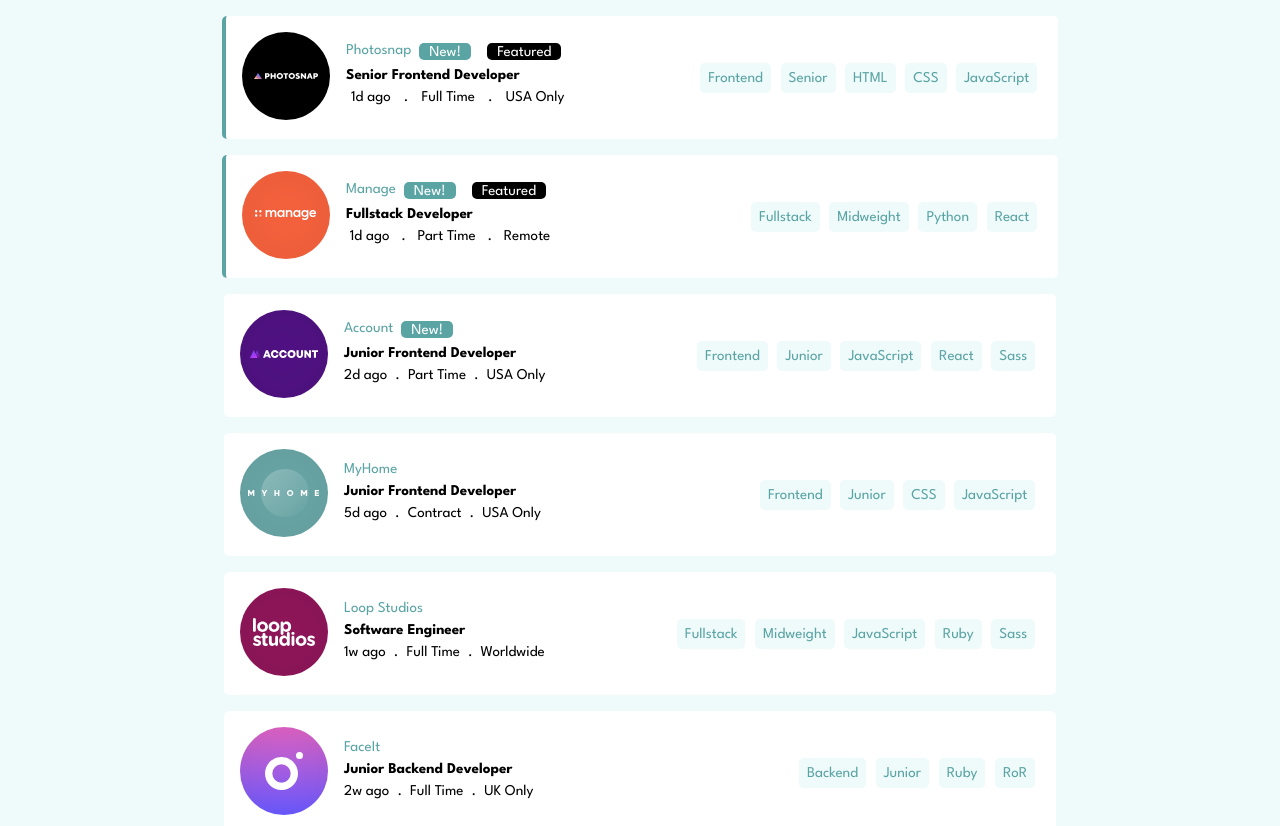
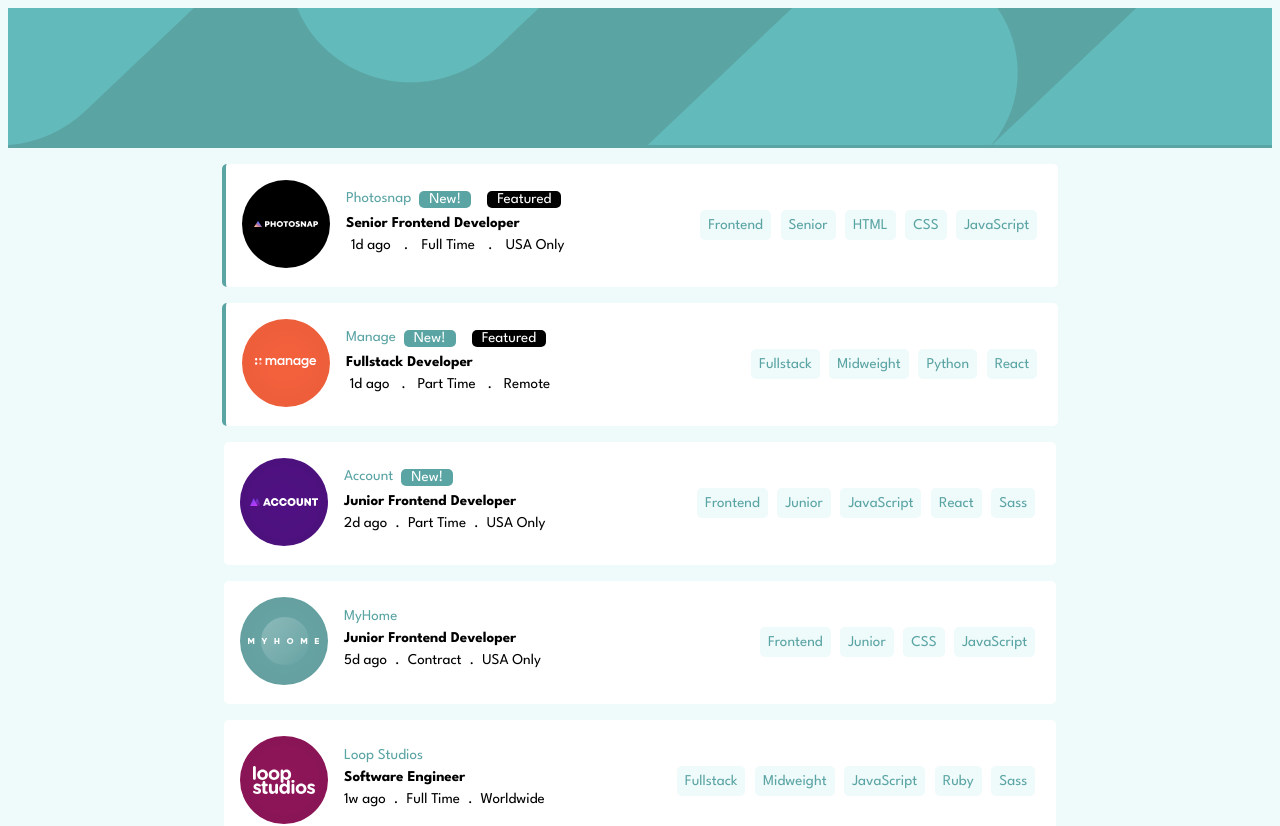
Before and after one commit to developer866/Job_listing-, a React (Create React App) app: page / in a window 1280 px wide. Shown: the top 826 px of the page. Built offline with nearby package versions, Linux system fonts and the light colour scheme.

Commit message:
Header Design

```diff
--- a/src/component/Card.css
+++ b/src/component/Card.css
@@ -7,6 +7,14 @@
   border-radius: 5px;
   background: white;
   padding: 1rem;
+}
+.Top{
+  background: hsl(180, 29%, 50%);;
+  width: 100%;
+  /* height: 20vh; */
+  img{
+    width: 100%;
+  }
 }
 .Section_A {
   display: flex;
--- a/src/component/card.jsx
+++ b/src/component/card.jsx
@@ -1,10 +1,13 @@
 import React from "react";
 import "./Card.css";
-
+import Header from "../bg-header-desktop.svg";
 
 function Card({ Data }) {
   return (
     <div>
+      <div className="Top">
+        <img src={Header} alt="" srcset="" />
+      </div>
       {Data.map((data) => (
         <div key={data.id}>
           <div
@@ -18,7 +21,9 @@
           >
             <div className="Section_A">
               {/* Logo */}
-              <div className="Logo"><img src={data.logo} alt="images" /> </div>
+              <div className="Logo">
+                <img src={data.logo} alt="images" />{" "}
+              </div>
               {/* Details */}
               <div className="Details">
                 <div className="CompanyName">
```
Also changed, not shown: src/bg-header-desktop.svg (renamed from public/images/bg-header-desktop.svg).
